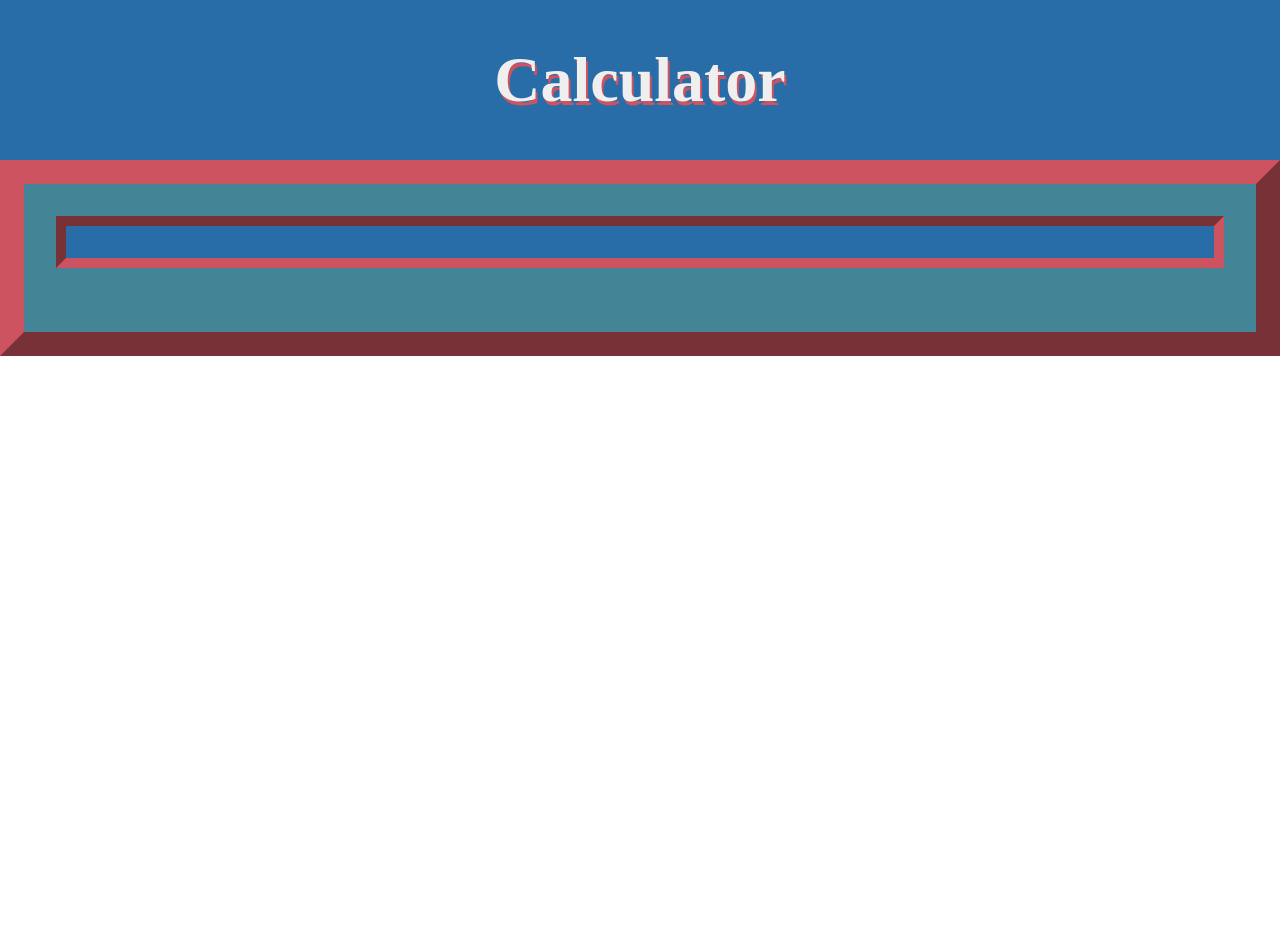
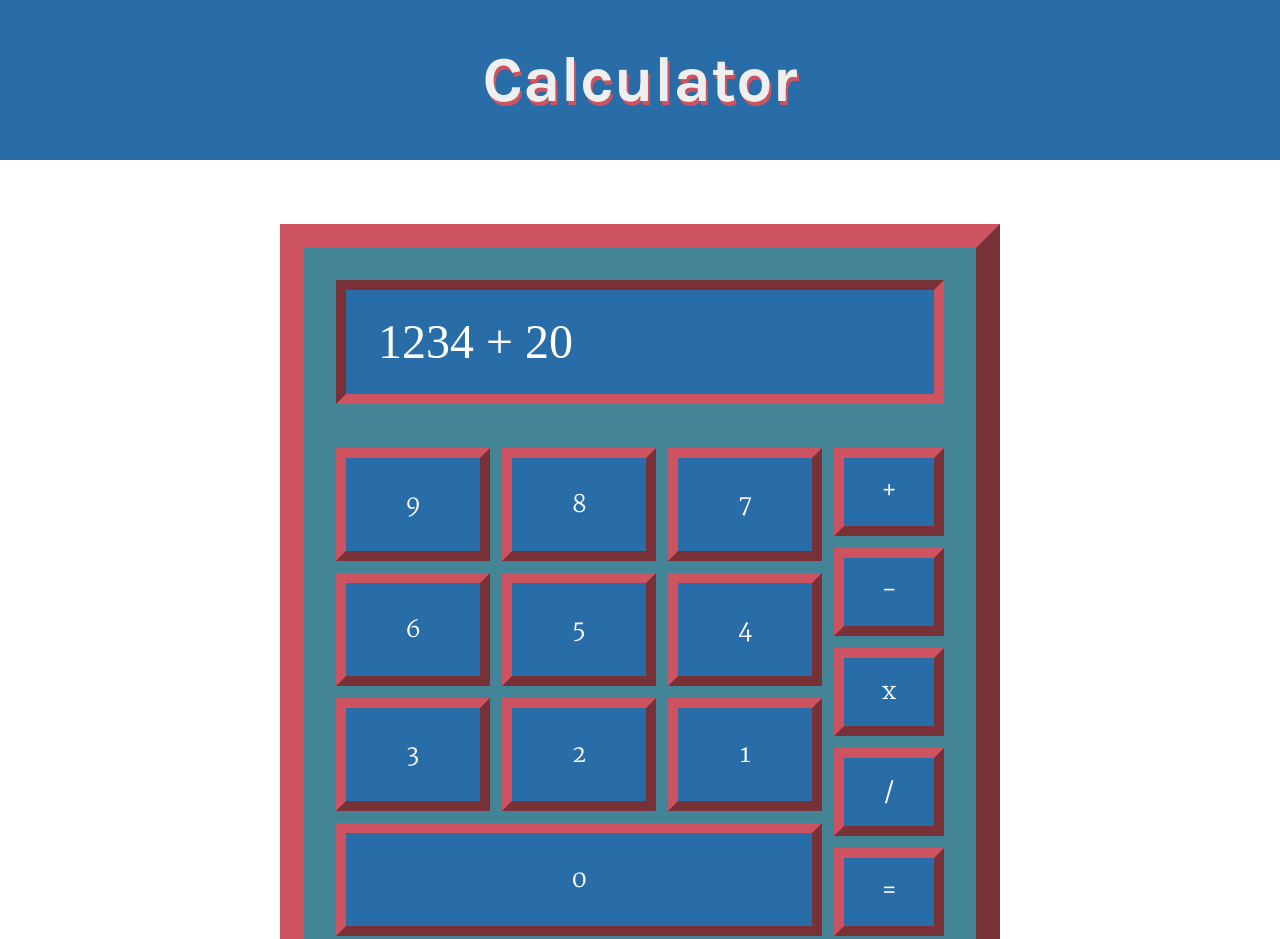
Before and after one commit to Kristos-Resurreccion/calculator, a plain HTML site: page index.html in a window 1280 px wide. Shown: the top 939 px of the page. Before the commit the page ends 800 px from the top, so only its background shows below. Drawn offline with Linux system fonts and the light colour scheme.

Commit message:
Build calculator HTML with JS, and Adjust Styling

```diff
--- a/index.html
+++ b/index.html
@@ -4,6 +4,7 @@
 <head>
     <link rel="stylesheet" href="reset.css">
     <link rel="stylesheet" href="style.css">
+    <link href="https://fonts.googleapis.com/css?family=Karla:400,700|Martel:400,700" rel="stylesheet">
     <meta charset="UTF-8">
     <meta name="viewport" content="width=device-width, initial-scale=1.0">
     <title>Document</title>
@@ -14,10 +15,12 @@
         <div class="banner">
             <h1>Calculator</h1>
         </div>
-        <div class="calculator">
-            <div class="display"></div>
-            <div class="keypad"></div>
-            <div class="operators"></div>
+        <div class="calc-wrap">
+            <div class="calculator">
+                <div class="display">1234 + 20</div>
+                <div class="keypad"></div>
+                <div class="operators"></div>
+            </div>
         </div>
     </div>
 
--- a/main.js
+++ b/main.js
@@ -0,0 +1,30 @@
+const keypad = document.querySelector('.keypad');
+const operatorButtons = document.querySelector('.operators');
+console.log(keypad);
+
+const operatorIcons = ['+', '-', 'x', '/', '='];
+function operators(operatorIcons) {
+    for (const icon of operatorIcons) {
+        const button = document.createElement('button');
+        button.classList.add(`operator-${icon}`);
+        button.textContent = icon;
+
+        operatorButtons.append(button);
+    }
+}
+
+operators(operatorIcons);
+
+
+function numbers() {
+    for (i = 9; i >= 0; i--) {
+        const button = document.createElement('button');
+        button.classList.add(`button-${i}`);
+        button.textContent = `${i}`;
+
+        keypad.append(button);
+        console.log(i);
+    }
+}
+
+numbers();
--- a/style.css
+++ b/style.css
@@ -40,9 +40,15 @@ h1 {
     background-color: #438496;
     border: 24px outset #cd5360;
     padding: 32px;
+    display: flex;
+    flex-wrap: wrap;
+    gap: 12px;
+    max-width: 720px;
+    margin: 0 auto;
 }
 
 .display {
+    width: 100%;
     font-size: 48px;
     font-style: karla;
     background-color: #286da8;
@@ -51,22 +57,43 @@ h1 {
     border: 10px inset #cd5360;
 }
 
-.keypad {
+.keypad,
+.operators {
     display: flex;
     flex-wrap: wrap;
     gap: 12px;
     margin-top: 32px;
+
 }
 
-.keypad p {
-    width: calc(33% - 24px);
+.keypad {
+    max-width: 80%;
+
+}
+
+.operators {
+    max-width: calc(20% - 12px);
+    display: flex;
+}
+
+.operators button {
+    width: 100%;
+}
+
+button {
     flex: 1 0 auto;
     background-color: #286da8;
     color: #fff;
     padding: 16px 32px;
     border: 10px outset #cd5360;
+    font-size: 24px;
+    font-family: martel;
 }
 
-.keypad p:hover {
+button:hover {
     border: 10px inset #cd5360;
 }
+
+.keypad button {
+    width: calc(33% - 24px);
+}
```
